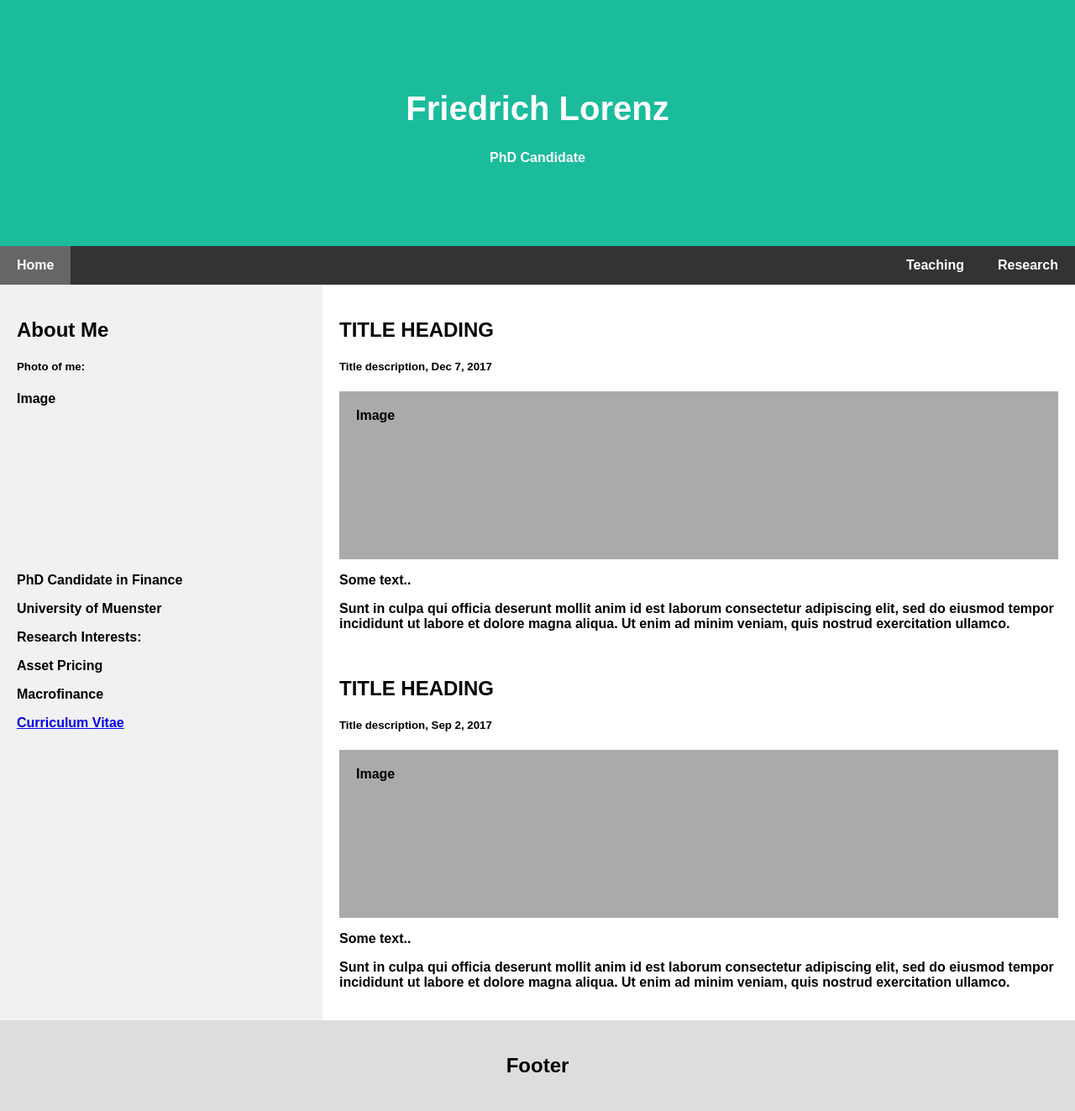
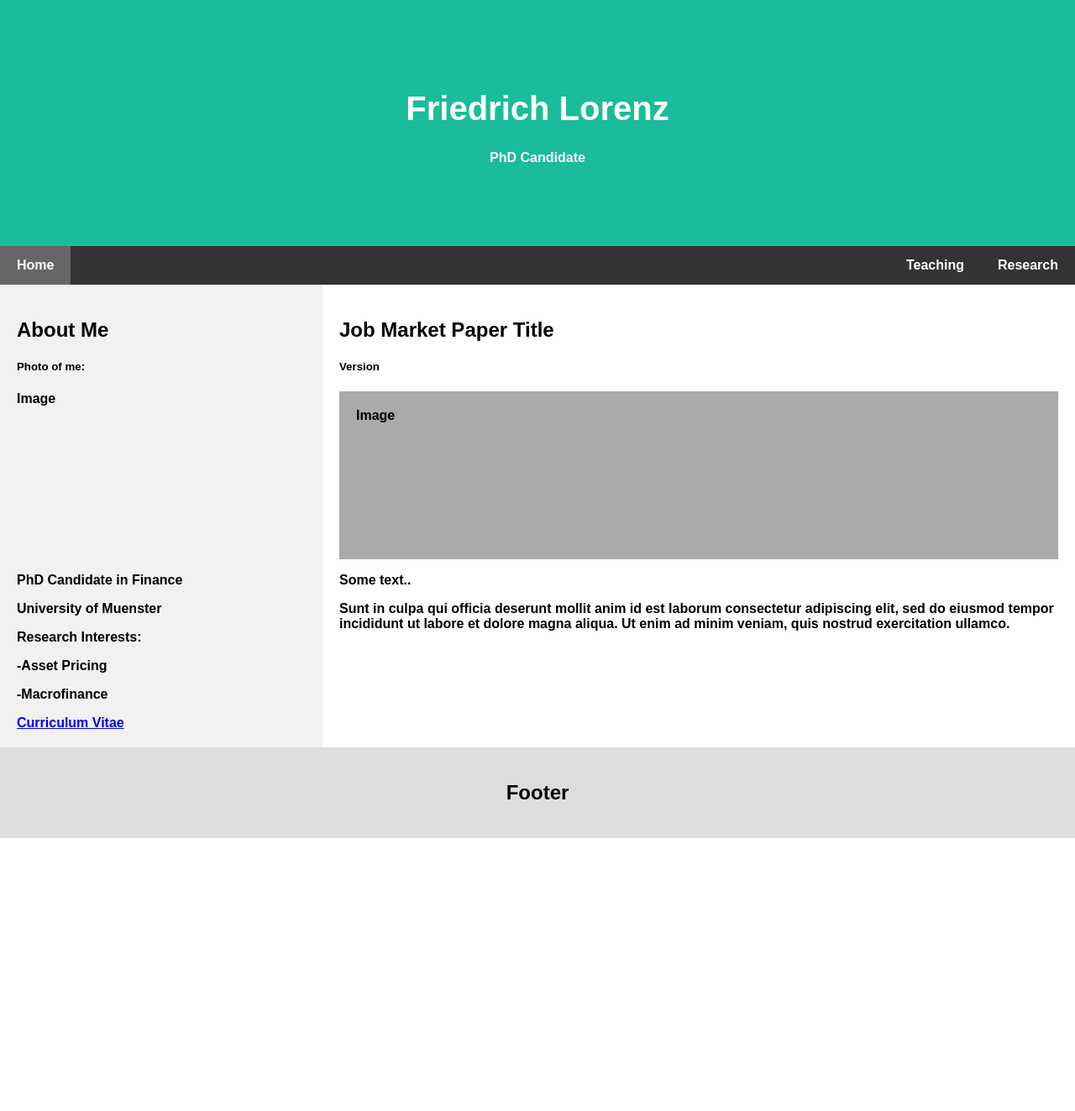
Before and after one commit to frilorde/page, a Jekyll site: the page built from index.html, in a window 1280 px wide. Shown: the whole page at 84% size. Built offline with Jekyll 4.4.1, drawn with Linux system fonts in a browser that asks for light colours; after the commit the page ends 998 px from its top, so only the background shows below that.

Commit message:
Update index.html

```diff
--- a/index.html
+++ b/index.html
@@ -11,19 +11,13 @@
 		    <p>PhD Candidate in Finance</p>
 		    <p>University of Muenster</p>
 		    <p>Research Interests:</p>
-		    <p>Asset Pricing</p>
-		    <p>Macrofinance</p>
+		    <p>-Asset Pricing</p>
+		    <p>-Macrofinance</p>
 		    <a href="cv/cv_Friedrich_Lorenz.pdf">Curriculum Vitae</a>
 		  </div>
 		  <div class="main">
-		    <h2>TITLE HEADING</h2>
-		    <h5>Title description, Dec 7, 2017</h5>
-		    <div class="fakeimg" style="height:200px;">Image</div>
-		    <p>Some text..</p>
-		    <p>Sunt in culpa qui officia deserunt mollit anim id est laborum consectetur adipiscing elit, sed do eiusmod tempor incididunt ut labore et dolore magna aliqua. Ut enim ad minim veniam, quis nostrud exercitation ullamco.</p>
-		    <br>
-		    <h2>TITLE HEADING</h2>
-		    <h5>Title description, Sep 2, 2017</h5>
+		    <h2>Job Market Paper Title</h2>
+		    <h5>Version</h5>
 		    <div class="fakeimg" style="height:200px;">Image</div>
 		    <p>Some text..</p>
 		    <p>Sunt in culpa qui officia deserunt mollit anim id est laborum consectetur adipiscing elit, sed do eiusmod tempor incididunt ut labore et dolore magna aliqua. Ut enim ad minim veniam, quis nostrud exercitation ullamco.</p>
```
